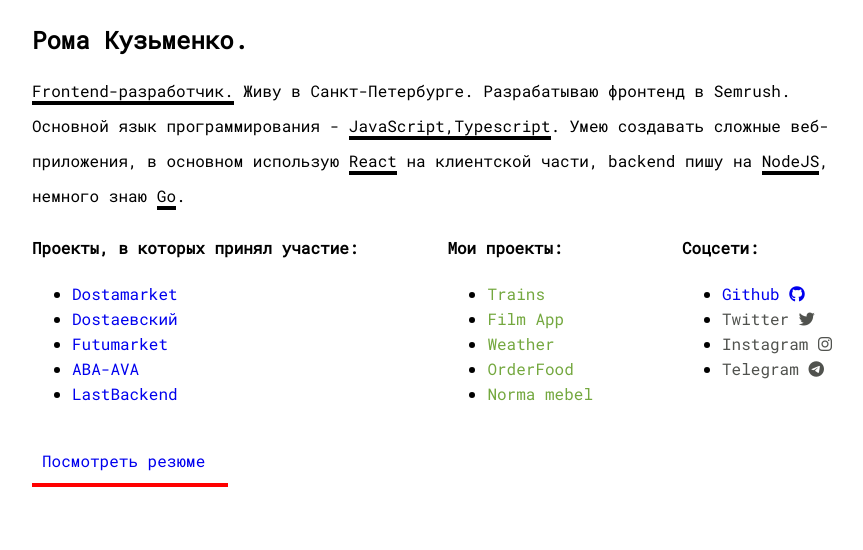
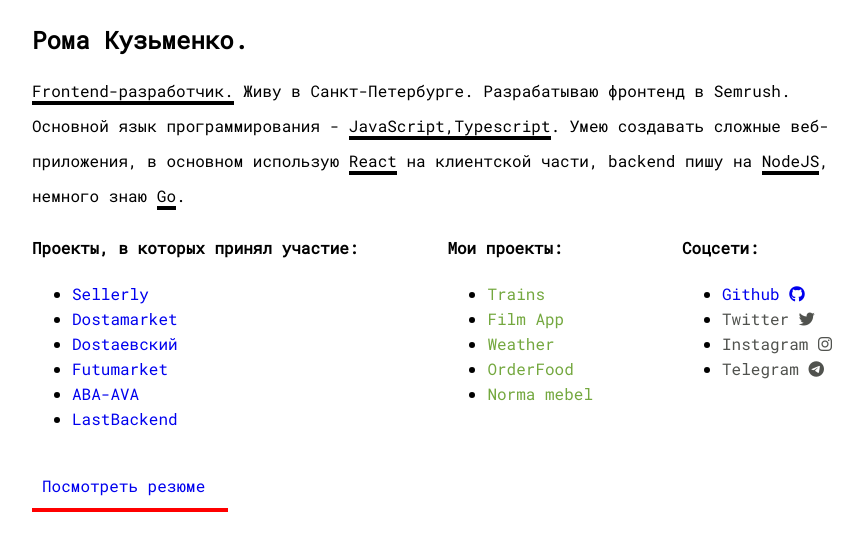
Before and after one commit to Kuzmrom7/kuzmrom7.github.io, a React (Create React App) app: page /#/ in a window 1280 px wide. Shown: the top 550 px of the page, without its empty margins (208-1071 px from the left). Built offline with nearby package versions, Linux system fonts and the light colour scheme.

Commit message:
Update info

```diff
--- a/src/data.js
+++ b/src/data.js
@@ -1,4 +1,8 @@
 const projectList = [
+  {
+    name: 'Sellerly',
+    link: 'https://sellerly.com',
+  },
   { name: 'Dostamarket', link: 'https://vc.ru/food/102450-peterburgskiy-servis-dostavki-edy-dostaevskiy-zamorozit-proekt-po-ekspress-dostavke-produktov-dostamarket' },
   { name: 'Dostaевский', link: 'https://www.dostaevsky.ru/' },
   {
```
Also changed, not shown: src/photo.jpg (deleted).
